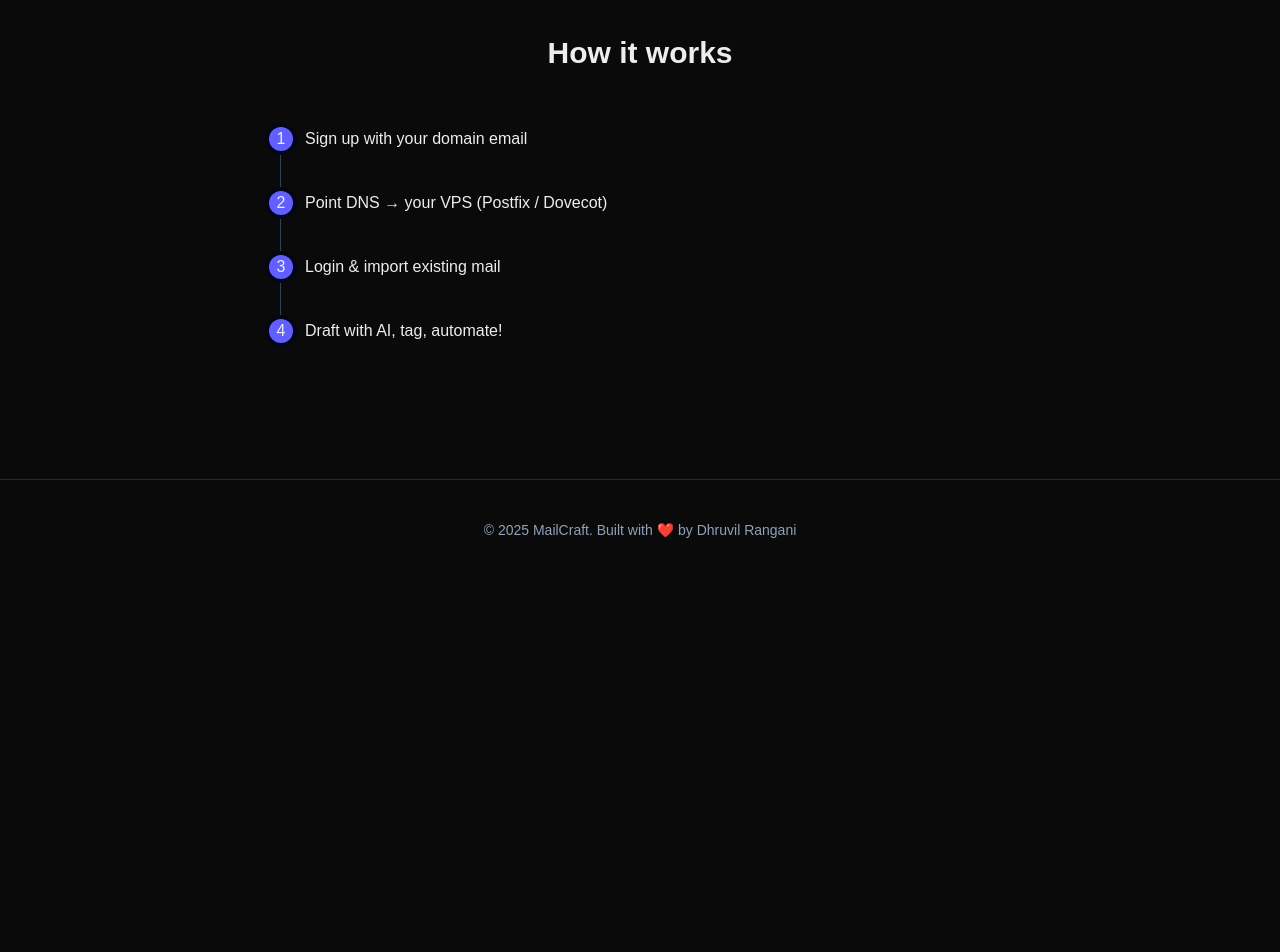
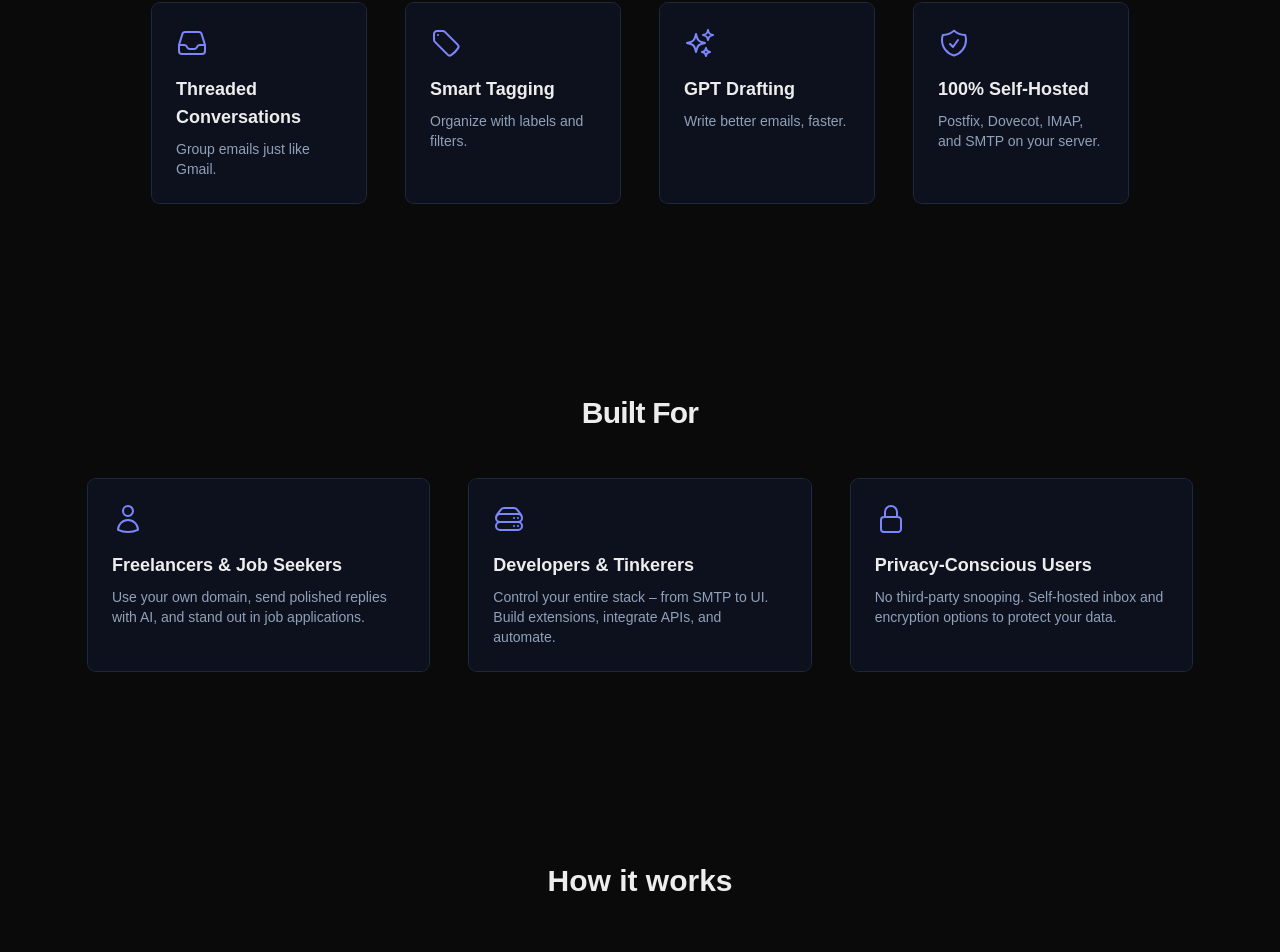
Before and after one commit to Dhruvil-Rangani/ai-powered-email-app, a Next.js app in the folder email-app-frontend/: page / in a window 1280 px wide. Shown: the part 1631-2583 px from the top of the page. Before the commit the page ends 2211 px from the top, so only its background shows below. Built offline with nearby package versions, Linux system fonts and the light colour scheme; no server answers.

Commit message:
styled Landing page

```diff
--- a/email-app-frontend/src/app/page.tsx
+++ b/email-app-frontend/src/app/page.tsx
@@ -1,6 +1,7 @@
 import Navbar from '../components/Navbar';
 import Hero from '../components/Hero';
 import FeatureGrid from '../components/FeatureGrid';
+import BuiltFor from '../components/BuiltFor';
 import Stepper from '../components/Stepper';
 import Footer from '../components/Footer';
 
@@ -12,6 +13,7 @@ export default function Landing() {
       <main>
         <Hero />
         <FeatureGrid />
+        <BuiltFor />
         <Stepper />
       </main>
       <Footer />
--- /dev/null
+++ b/email-app-frontend/src/components/BuiltFor.tsx
@@ -0,0 +1,54 @@
+'use client';
+import { motion } from 'framer-motion';
+import { UserIcon, ServerStackIcon, LockClosedIcon } from '@heroicons/react/24/outline';
+
+const AUDIENCES = [
+  {
+    Icon: UserIcon,
+    title: 'Freelancers & Job Seekers',
+    desc: 'Use your own domain, send polished replies with AI, and stand out in job applications.',
+  },
+  {
+    Icon: ServerStackIcon,
+    title: 'Developers & Tinkerers',
+    desc: 'Control your entire stack – from SMTP to UI. Build extensions, integrate APIs, and automate.',
+  },
+  {
+    Icon: LockClosedIcon,
+    title: 'Privacy‑Conscious Users',
+    desc: 'No third-party snooping. Self-hosted inbox and encryption options to protect your data.',
+  },
+];
+
+export default function BuiltFor() {
+  return (
+    <section id="built-for" className="mx-auto max-w-6xl px-6 py-24">
+      <motion.h2
+        className="mb-12 text-center text-3xl font-bold tracking-tight"
+        initial={{ opacity: 0, y: 30 }}
+        whileInView={{ opacity: 1, y: 0 }}
+        viewport={{ once: true }}
+        transition={{ duration: 0.6 }}
+      >
+        Built For
+      </motion.h2>
+
+      <div className="grid gap-10 sm:grid-cols-1 md:grid-cols-2 lg:grid-cols-3">
+        {AUDIENCES.map(({ Icon, title, desc }, i) => (
+          <motion.div
+            key={title}
+            className="rounded-lg bg-slate-900/60 p-6 ring-1 ring-slate-800"
+            initial={{ opacity: 0, y: 30 }}
+            whileInView={{ opacity: 1, y: 0 }}
+            viewport={{ once: true }}
+            transition={{ duration: 0.5, delay: i * 0.1 }}
+          >
+            <Icon className="h-8 w-8 text-indigo-400" />
+            <h3 className="mt-4 text-lg font-semibold">{title}</h3>
+            <p className="mt-2 text-sm text-slate-400">{desc}</p>
+          </motion.div>
+        ))}
+      </div>
+    </section>
+  );
+}
--- a/email-app-frontend/src/components/FeatureGrid.tsx
+++ b/email-app-frontend/src/components/FeatureGrid.tsx
@@ -1,12 +1,18 @@
 'use client';
 import { motion } from 'framer-motion';
-import { CheckCircleIcon, SparklesIcon } from '@heroicons/react/24/outline';
+import { SparklesIcon, FunnelIcon , InboxIcon, TagIcon, ShieldCheckIcon, ServerStackIcon, ChatBubbleLeftRightIcon} from '@heroicons/react/24/outline';
 
 const FEATURES = [
-  { Icon: CheckCircleIcon, title: 'Per-User IMAP', desc: 'Dynamic credentials, one inbox per user.' },
-  { Icon: SparklesIcon,    title: 'AI Drafting',   desc: 'Polite replies & job-hunt boosters on tap.' },
-  { Icon: CheckCircleIcon, title: 'Threaded View', desc: 'Messages grouped like Gmail - no clutter.' },
-  { Icon: CheckCircleIcon, title: 'Tag & Filter',  desc: 'Label emails and query by tag.' },
+  { Icon: ServerStackIcon, title: 'Per-User IMAP', desc: 'Dynamic credentials, one inbox per user.' },
+  { Icon: SparklesIcon, title: 'AI Drafting', desc: 'Polite replies & job-hunt boosters on tap.' },
+  { Icon: ChatBubbleLeftRightIcon, title: 'Threaded View', desc: 'Messages grouped like Gmail - no clutter.' },
+  { Icon: FunnelIcon , title: 'Tag & Filter', desc: 'Label emails and query by tag.' },
+  { Icon: InboxIcon, title: 'Threaded Conversations', desc: 'Group emails just like Gmail.' },
+  { Icon: TagIcon, title: 'Smart Tagging', desc: 'Organize with labels and filters.' },
+  { Icon: SparklesIcon, title: 'GPT Drafting', desc: 'Write better emails, faster.' },
+  { Icon: ShieldCheckIcon, title: '100% Self-Hosted', desc: 'Postfix, Dovecot, IMAP, and SMTP on your server.' },
+
+
 ];
 
 export default function FeatureGrid() {
--- a/email-app-frontend/src/components/Footer.tsx
+++ b/email-app-frontend/src/components/Footer.tsx
@@ -1,7 +1,10 @@
 export default function Footer() {
   return (
     <footer className="border-t border-slate-800 px-6 py-10 text-center text-sm text-slate-400">
-      © {new Date().getFullYear()} MailCraft. Built with ❤️ by Dhruvil Rangani
+      © {new Date().getFullYear()} DiceMail. Built by the OG Dhruvil Rangani
+      <code className="block text-sm text-slate-400">
+        View source on <a className="text-indigo-400 underline" href="https://github.com/Dhruvil-Rangani/ai-powered-email-app">GitHub</a>
+      </code>
     </footer>
   );
 }
--- a/email-app-frontend/src/components/Hero.tsx
+++ b/email-app-frontend/src/components/Hero.tsx
@@ -12,7 +12,8 @@ export default function Hero() {
         animate={{ opacity: 1, y: 0 }}
         transition={{ duration: 0.8 }}
       >
-        Own&nbsp;your&nbsp;inbox.<br className="hidden md:block" />
+        Own&nbsp;your&nbsp;inbox. <br className="hidden md:block" />
+        <span className="text-indigo-400">AI-powered email, 100% self-hosted.</span> <br className="hidden md:block" />
         <span className="text-indigo-400">Send, receive &amp; automate</span> on your domain.
       </motion.h1>
 
@@ -22,7 +23,7 @@ export default function Hero() {
         animate={{ opacity: 1, y: 0 }}
         transition={{ duration: 0.8, delay: 0.2 }}
       >
-        A privacy-first email service with AI drafting, tagging and job-hunt tools - running entirely on your own server.
+        A secure email workspace that runs on your VPS. Draft with AI, manage with threads, tags, filters, and smart replies.
       </motion.p>
 
       <motion.div
--- a/email-app-frontend/src/components/Stepper.tsx
+++ b/email-app-frontend/src/components/Stepper.tsx
@@ -2,8 +2,8 @@
 import { motion } from 'framer-motion';
 
 const STEPS = [
-  { n: 1, t: 'Sign up with your domain email' },
-  { n: 2, t: 'Point DNS → your VPS (Postfix / Dovecot)' },
+  { n: 1, t: 'Point DNS → your VPS (Postfix / Dovecot)' },
+  { n: 2, t: 'Sign up with your domain email' },
   { n: 3, t: 'Login & import existing mail' },
   { n: 4, t: 'Draft with AI, tag, automate!' },
 ];
@@ -13,20 +13,25 @@ export default function Stepper() {
     <section id="how" className="mx-auto max-w-3xl px-6 py-24">
       <h2 className="mb-14 text-center text-3xl font-bold">How it works</h2>
 
-      <ol className="relative border-s border-slate-700">
+      <ol className="relative border-s border-slate-700 ps-12">
         {STEPS.map((s, i) => (
           <motion.li
             key={s.n}
-            className="mb-10 ms-6"
-            initial={{ opacity: 0, y: 30 }}
-            whileInView={{ opacity: 1, y: 0 }}
+            className="mb-10 relative"
+            initial={{ opacity: 0, x: -30 }}
+            whileInView={{ opacity: 1, x: 0 }}
             viewport={{ once: true }}
-            transition={{ duration: 0.6, delay: i * 0.15 }}
+            transition={{ duration: 0.5, delay: i * 0.15 }}
           >
-            <span className="absolute -left-3 flex size-6 items-center justify-center rounded-full bg-indigo-500 ring-4 ring-slate-950">
+            {/* Number circle */}
+            <span className="absolute -left-6 top-1 flex h-6 w-6 items-center justify-center rounded-full bg-indigo-500 text-sm font-bold text-white ring-4 ring-slate-950">
               {s.n}
             </span>
-            <h3 className="font-medium">{s.t}</h3>
+
+            {/* Step Text */}
+            <h3 className="text-base font-medium text-slate-100 leading-relaxed ml-2">
+              {s.t}
+            </h3>
           </motion.li>
         ))}
       </ol>
```
